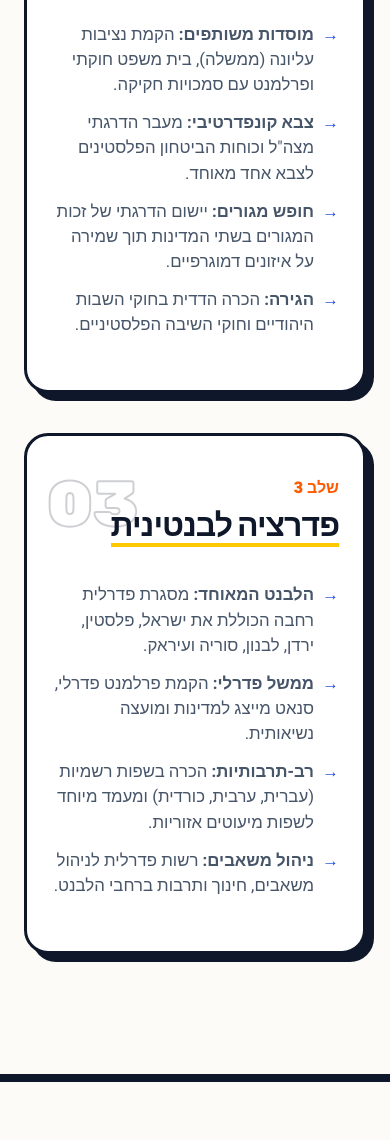
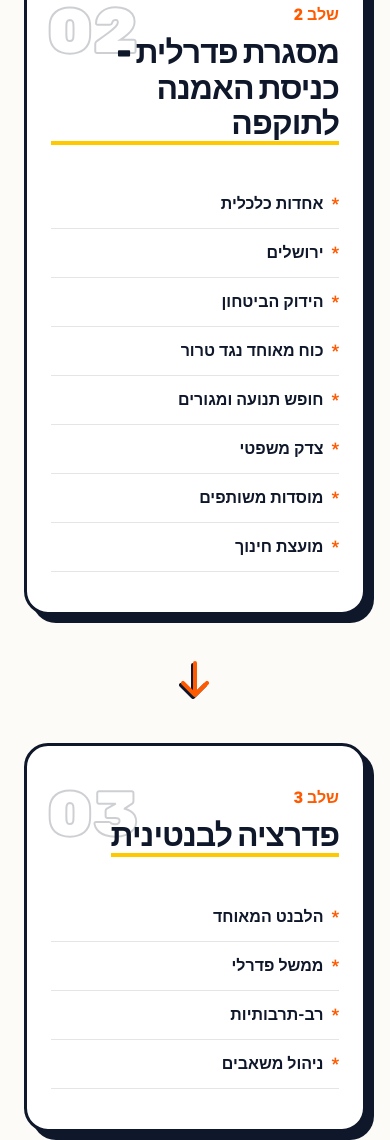
Before and after one commit to atidfed/atidfed.github.io, a website: page index.html in a window 390 px wide. Shown: the part 3322-4462 px from the top of the page. Drawn offline with Linux system fonts and the light colour scheme.

Commit message:
redesign שלב 2 & 3 with accordion and add inter-stage arrows
- Convert שלב 2 and שלב 3 cards to accordion style matching שלב 1
- Update שלב 2 content with new 8-item text
- Add stylish orange arrows between the three stage cards
- Arrows flip direction for RTL, point down on mobile, animate on hover

Co-Authored-By: Claude Sonnet 4.6 <noreply@anthropic.com>

```diff
--- a/index.html
+++ b/index.html
@@ -386,9 +386,29 @@
 
         .grid {
             display: grid;
-            grid-template-columns: repeat(auto-fit, minmax(320px, 1fr));
+            grid-template-columns: 1fr auto 1fr auto 1fr;
             gap: 2.5rem;
             align-items: start;
+        }
+
+        .stage-arrow {
+            display: flex;
+            align-items: center;
+            justify-content: center;
+            padding-top: 6rem;
+            color: var(--m-orange);
+        }
+        .stage-arrow svg {
+            width: 48px;
+            height: 48px;
+            transform: scaleX(-1);
+            filter: drop-shadow(2px 2px 0px var(--m-dark));
+            transition: transform 0.2s, filter 0.2s;
+            cursor: default;
+        }
+        .stage-arrow:hover svg {
+            transform: scaleX(-1) scale(1.25);
+            filter: drop-shadow(3px 3px 0px var(--m-dark));
         }
 
         .card {
@@ -728,6 +748,10 @@
             .manifesto p { font-size: 1.3rem; }
             .card { padding: 2.5rem 1.5rem; }
             .events-grid { grid-template-columns: 1fr; }
+            .grid { grid-template-columns: 1fr; }
+            .stage-arrow { padding-top: 0; }
+            .stage-arrow svg { transform: rotate(90deg); }
+            .stage-arrow:hover svg { transform: rotate(90deg) scale(1.25); }
 
             /* Diagram */
             .who-boxes { gap: 1.5rem; }
@@ -919,17 +943,59 @@
                     </ul>
                 </div>
 
+                <!-- Arrow 1→2 -->
+                <div class="stage-arrow">
+                    <svg viewBox="0 0 48 48" fill="none" xmlns="http://www.w3.org/2000/svg">
+                        <path d="M8 24H40M40 24L28 12M40 24L28 36" stroke="#FF5A00" stroke-width="4" stroke-linecap="round" stroke-linejoin="round"/>
+                    </svg>
+                </div>
+
                 <!-- שלב 2 -->
                 <div class="card reveal">
                     <div class="num">02</div>
                     <div class="stage-label">שלב 2</div>
-                    <h3>קונפדרציה דרומית</h3>
-                    <ul>
-                        <li><strong>מוסדות משותפים:</strong> הקמת נציבות עליונה (ממשלה), בית משפט חוקתי ופרלמנט עם סמכויות חקיקה.</li>
-                        <li><strong>צבא קונפדרטיבי:</strong> מעבר הדרגתי מצה"ל וכוחות הביטחון הפלסטינים לצבא אחד מאוחד.</li>
-                        <li><strong>חופש מגורים:</strong> יישום הדרגתי של זכות המגורים בשתי המדינות תוך שמירה על איזונים דמוגרפיים.</li>
-                        <li><strong>הגירה:</strong> הכרה הדדית בחוקי השבות היהודיים וחוקי השיבה הפלסטיניים.</li>
+                    <h3>מסגרת פדרלית - כניסת האמנה לתוקפה</h3>
+                    <ul class="accordion-list">
+                        <li class="accordion-item">
+                            <button class="accordion-toggle">אחדות כלכלית</button>
+                            <div class="accordion-body">מטבע משותף על בסיס השקל החדש, איחוד מכסים ושוק פנימי פתוח.</div>
+                        </li>
+                        <li class="accordion-item">
+                            <button class="accordion-toggle">ירושלים</button>
+                            <div class="accordion-body">עיר מאוחדת המתפקדת כבירה משותפת.</div>
+                        </li>
+                        <li class="accordion-item">
+                            <button class="accordion-toggle">הידוק הביטחון</button>
+                            <div class="accordion-body">תיאום בטחוני מאוחד לאבטחת הגבולות החיצוניים עם ירדן ומצרים.</div>
+                        </li>
+                        <li class="accordion-item">
+                            <button class="accordion-toggle">כוח מאוחד נגד טרור</button>
+                            <div class="accordion-body">שילוב כוחות הביטחון ליצירת כח משותף שיפעל נגד טרור ואלימות.</div>
+                        </li>
+                        <li class="accordion-item">
+                            <button class="accordion-toggle">חופש תנועה ומגורים</button>
+                            <div class="accordion-body">מנגנון מיוחד יוקם לטובת יישום הדרגתי של כל הזכויות האזרחיות.</div>
+                        </li>
+                        <li class="accordion-item">
+                            <button class="accordion-toggle">צדק משפטי</button>
+                            <div class="accordion-body">קידום חוקה שמבססת איזון בין רשויות, מקדמת זכויות לכולם ושמירה על זהות.</div>
+                        </li>
+                        <li class="accordion-item">
+                            <button class="accordion-toggle">מוסדות משותפים</button>
+                            <div class="accordion-body">ממשלה פדרלית, בית משפט חוקתי ופרלמנט עם סמכויות חקיקה.</div>
+                        </li>
+                        <li class="accordion-item">
+                            <button class="accordion-toggle">מועצת חינוך</button>
+                            <div class="accordion-body">גוף המפקח על התוכן במערכות החינוך, מנטרל תכנים מסיתים ואלימים, ומחזק תוכן שיתופי.</div>
+                        </li>
                     </ul>
+                </div>
+
+                <!-- Arrow 2→3 -->
+                <div class="stage-arrow">
+                    <svg viewBox="0 0 48 48" fill="none" xmlns="http://www.w3.org/2000/svg">
+                        <path d="M8 24H40M40 24L28 12M40 24L28 36" stroke="#FF5A00" stroke-width="4" stroke-linecap="round" stroke-linejoin="round"/>
+                    </svg>
                 </div>
 
                 <!-- שלב 3 -->
@@ -937,11 +1003,23 @@
                     <div class="num">03</div>
                     <div class="stage-label">שלב 3</div>
                     <h3>פדרציה לבנטינית</h3>
-                    <ul>
-                        <li><strong>הלבנט המאוחד:</strong> מסגרת פדרלית רחבה הכוללת את ישראל, פלסטין, ירדן, לבנון, סוריה ועיראק.</li>
-                        <li><strong>ממשל פדרלי:</strong> הקמת פרלמנט פדרלי, סנאט מייצג למדינות ומועצה נשיאותית.</li>
-                        <li><strong>רב-תרבותיות:</strong> הכרה בשפות רשמיות (עברית, ערבית, כורדית) ומעמד מיוחד לשפות מיעוטים אזוריות.</li>
-                        <li><strong>ניהול משאבים:</strong> רשות פדרלית לניהול משאבים, חינוך ותרבות ברחבי הלבנט.</li>
+                    <ul class="accordion-list">
+                        <li class="accordion-item">
+                            <button class="accordion-toggle">הלבנט המאוחד</button>
+                            <div class="accordion-body">מסגרת פדרלית רחבה הכוללת את ישראל, פלסטין, ירדן, לבנון, סוריה ועיראק.</div>
+                        </li>
+                        <li class="accordion-item">
+                            <button class="accordion-toggle">ממשל פדרלי</button>
+                            <div class="accordion-body">הקמת פרלמנט פדרלי, סנאט מייצג למדינות ומועצה נשיאותית.</div>
+                        </li>
+                        <li class="accordion-item">
+                            <button class="accordion-toggle">רב-תרבותיות</button>
+                            <div class="accordion-body">הכרה בשפות רשמיות (עברית, ערבית, כורדית) ומעמד מיוחד לשפות מיעוטים אזוריות.</div>
+                        </li>
+                        <li class="accordion-item">
+                            <button class="accordion-toggle">ניהול משאבים</button>
+                            <div class="accordion-body">רשות פדרלית לניהול משאבים, חינוך ותרבות ברחבי הלבנט.</div>
+                        </li>
                     </ul>
                 </div>
             </div>
```
